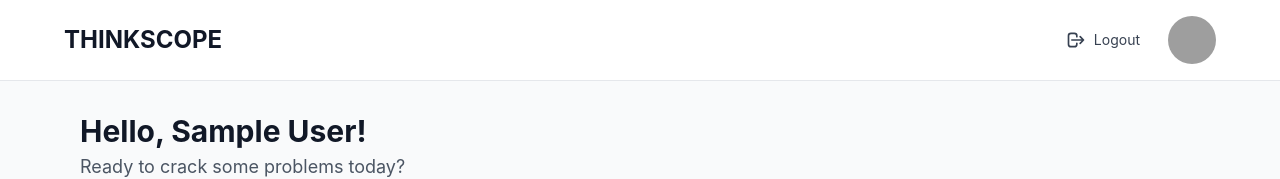
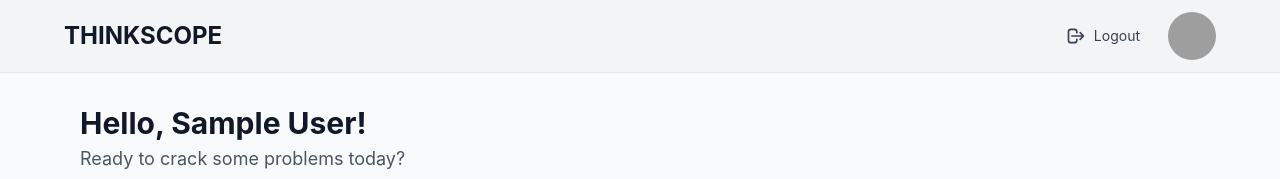
Before and after one commit to satyapalkhakhal/ThinkDsa, a React (Vite) app in the folder dsa-tracker/: page /dashboard in a window 1280 px wide. Shown: the top 179 px of the page. Built offline with nearby package versions, Linux system fonts and the light colour scheme; no server answers; sample sign-in values are in the browser's storage; grey boxes are pictures that could not be loaded.

Commit message:
Update header: light grey background with reduced padding

```diff
--- a/dsa-tracker/src/pages/Dashboard.jsx
+++ b/dsa-tracker/src/pages/Dashboard.jsx
@@ -131,7 +131,7 @@ export default function Dashboard() {
     return (
         <div className="min-h-screen bg-gray-50 pb-20 md:pb-6">
             {/* Header */}
-            <header className="bg-white border-b border-gray-200 px-4 py-4 sticky top-0 z-40">
+            <header className="bg-gray-100 border-b border-gray-200 px-4 py-3 sticky top-0 z-40">
                 <div className="max-w-6xl mx-auto flex items-center justify-between">
                     <h1 className="text-xl md:text-2xl font-bold text-gray-900">THINKSCOPE</h1>
                     <div className="flex items-center gap-3">
```
